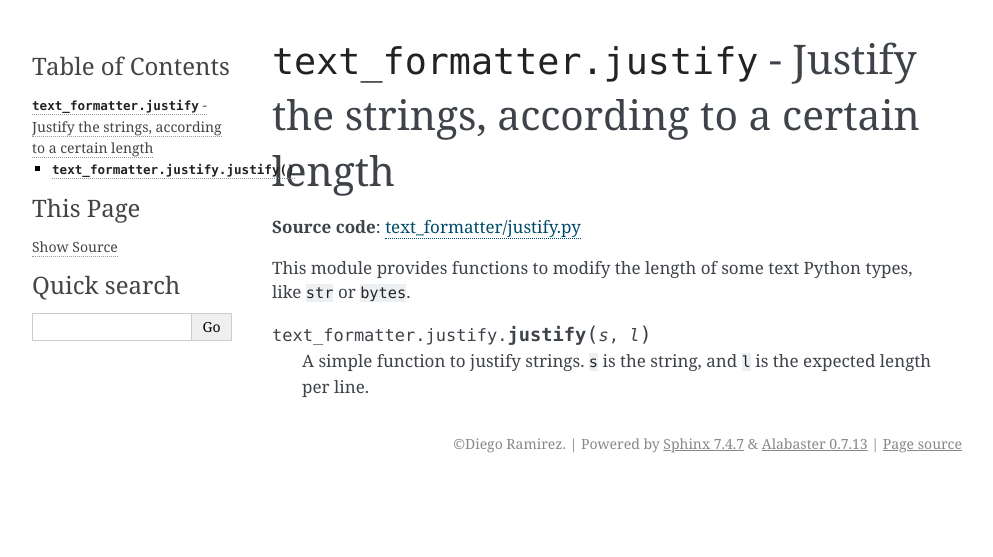
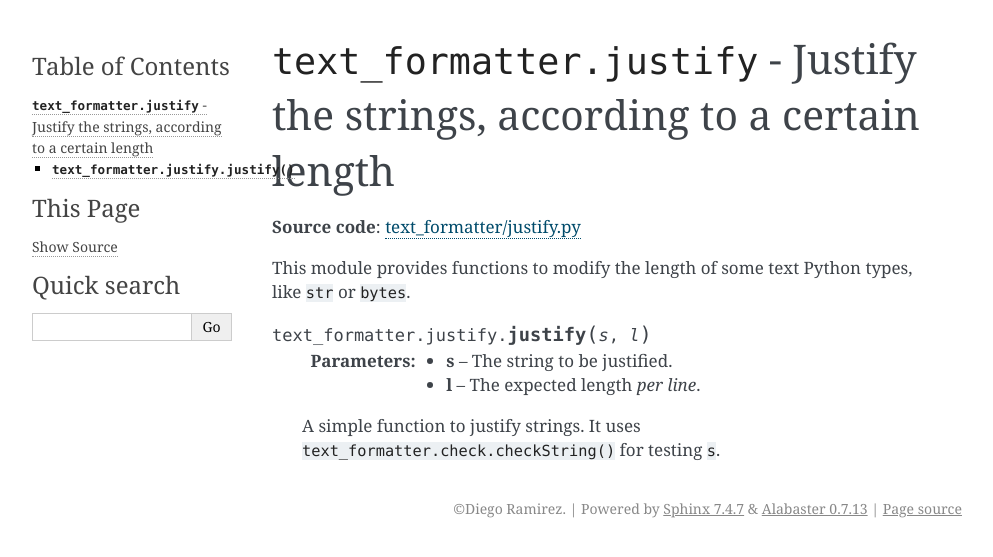
Before and after one commit to DiddiLeija/text_formatter, a Sphinx documentation site: the page built from docs/modules/module_justify.rst, in a window 1280 px wide. Shown: the top 557 px of the page, without its empty margins (148-1141 px from the left). Built offline with Sphinx 7.4.7, drawn with Linux system fonts in a browser that asks for light colours.

Commit message:
Add `:param:` values to module_justify.rst

```diff
--- a/docs/modules/module_justify.rst
+++ b/docs/modules/module_justify.rst
@@ -9,5 +9,7 @@ This module provides functions to modify the length of some text Python types, l
 
 .. py:function:: text_formatter.justify.justify(s, l)
 
-  A simple function to justify strings. ``s`` is the string, and ``l`` is the expected
-  length per line.
+   :param s: The string to be justified.
+   :param l: The expected length *per line*.
+
+   A simple function to justify strings. It uses ``text_formatter.check.checkString()`` for testing ``s``.
```
